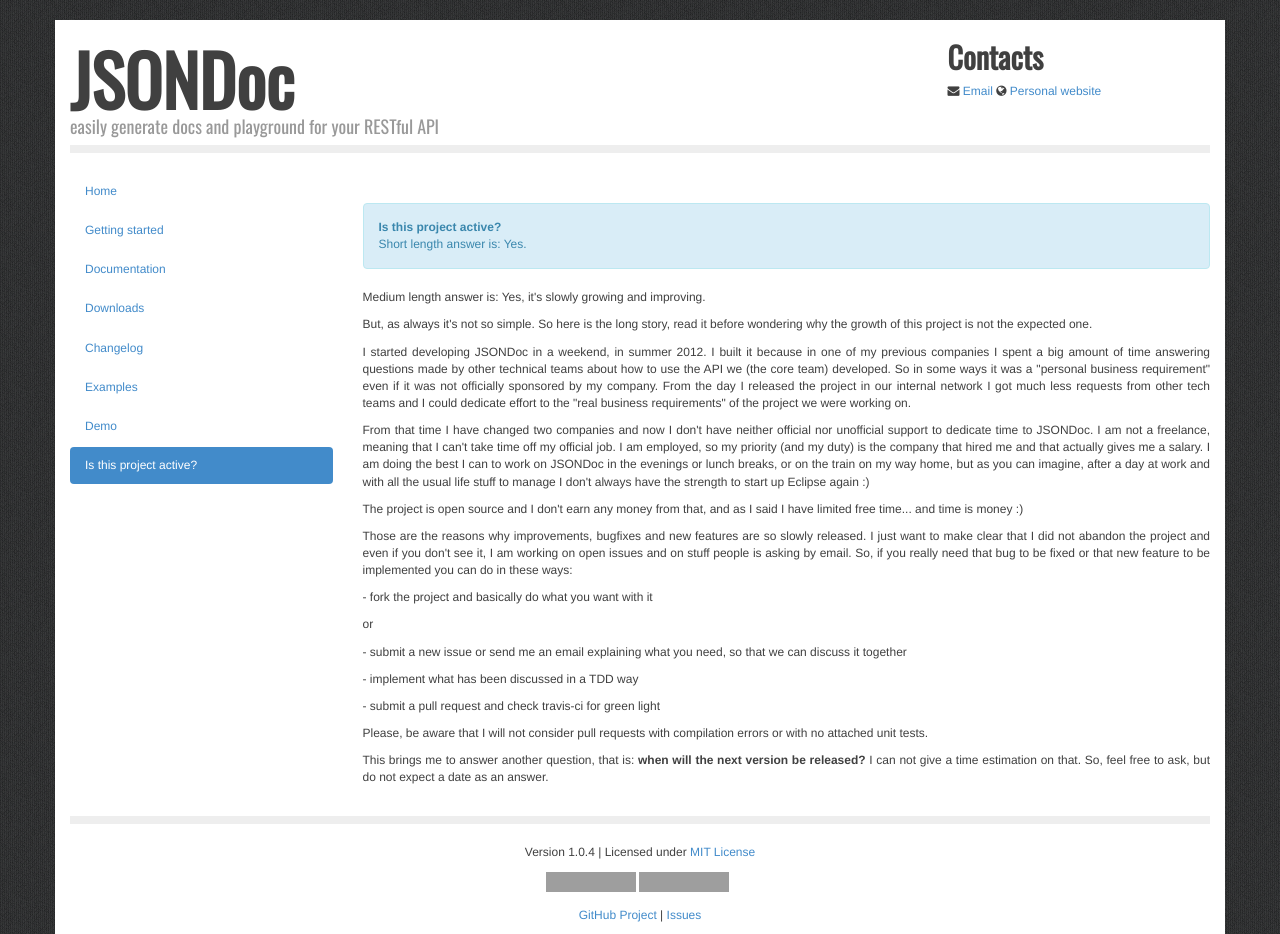
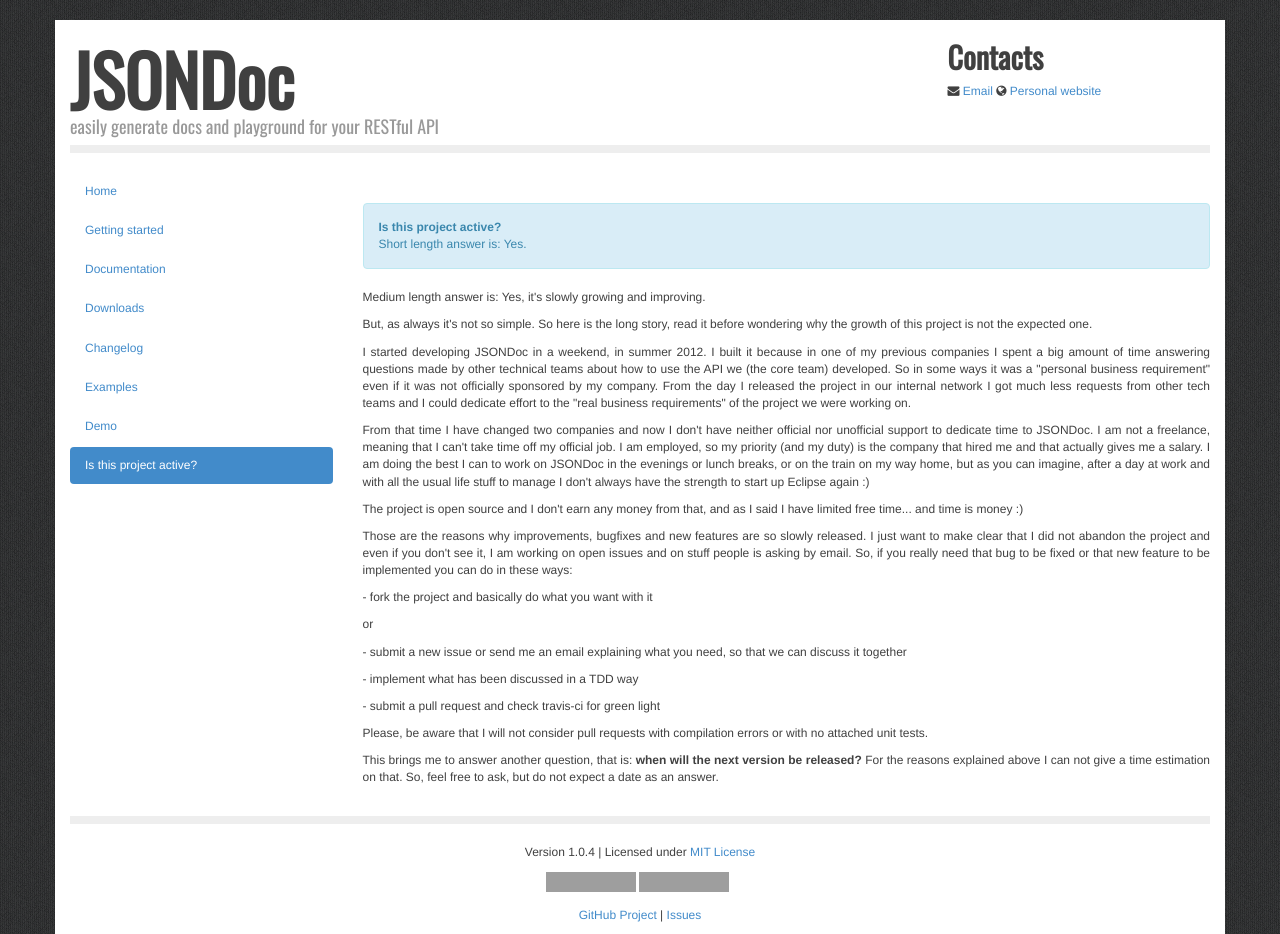
Before and after one commit to fabiomaffioletti/jsondoc, a Jekyll site: the page built from faq.html, in a window 1280 px wide. Built offline with Jekyll 4.4.1, drawn with Linux system fonts in a browser that asks for light colours; nearby versions of some CDN libraries; some web fonts are replaced; Markdown is read by kramdown in place of the engine named in the settings; grey boxes are pictures that could not be loaded.

Commit message:
added faq

```diff
--- a/faq.html
+++ b/faq.html
@@ -29,7 +29,7 @@ title: Is this project active?
 
 <p>Please, be aware that I will not consider pull requests with compilation errors or with no attached unit tests.</p>
 
-<p>This brings me to answer another question, that is: <strong>when will the next version be released?</strong> I can not give a time estimation on that. So, feel free to ask, but do not expect a date as an answer.</p>
+<p>This brings me to answer another question, that is: <strong>when will the next version be released?</strong> For the reasons explained above I can not give a time estimation on that. So, feel free to ask, but do not expect a date as an answer.</p>
 
 
 <script type="text/javascript">
```
